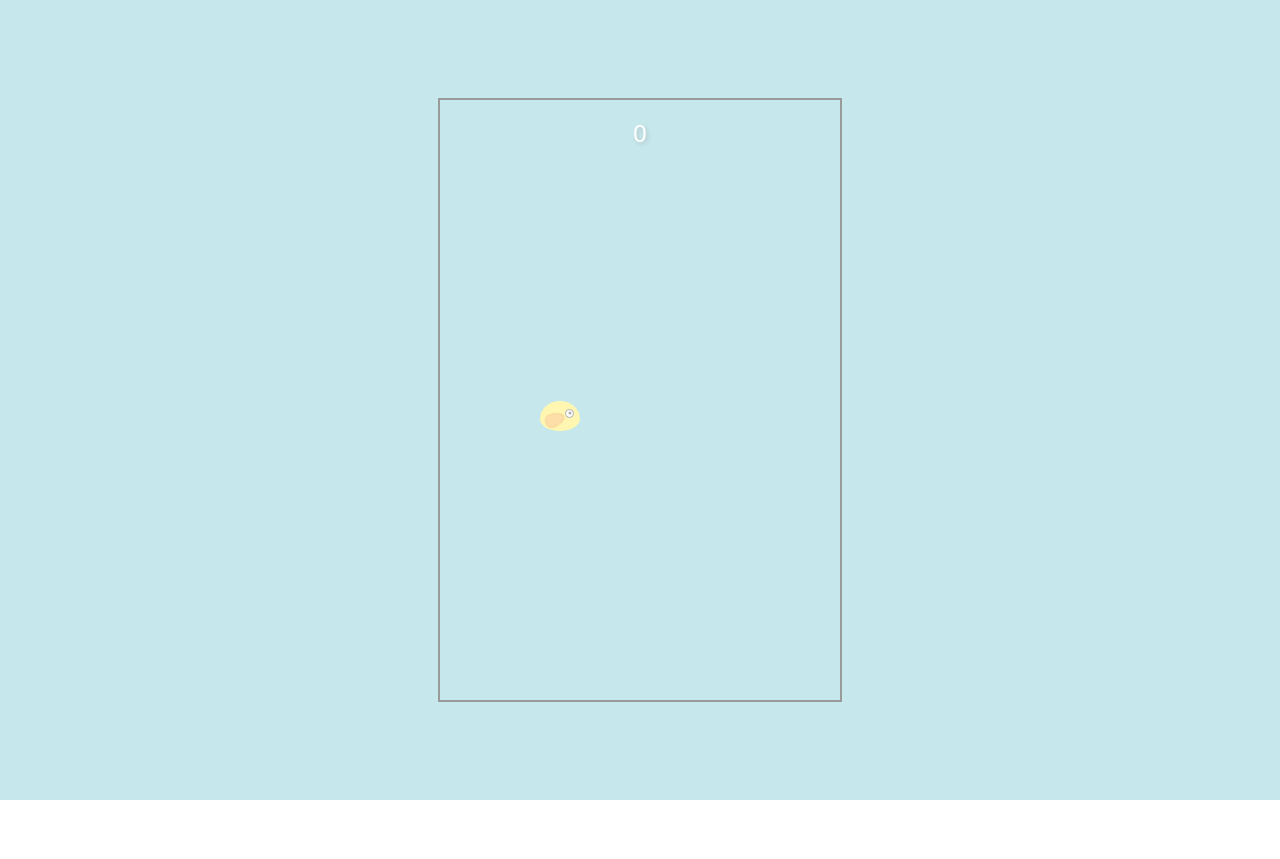
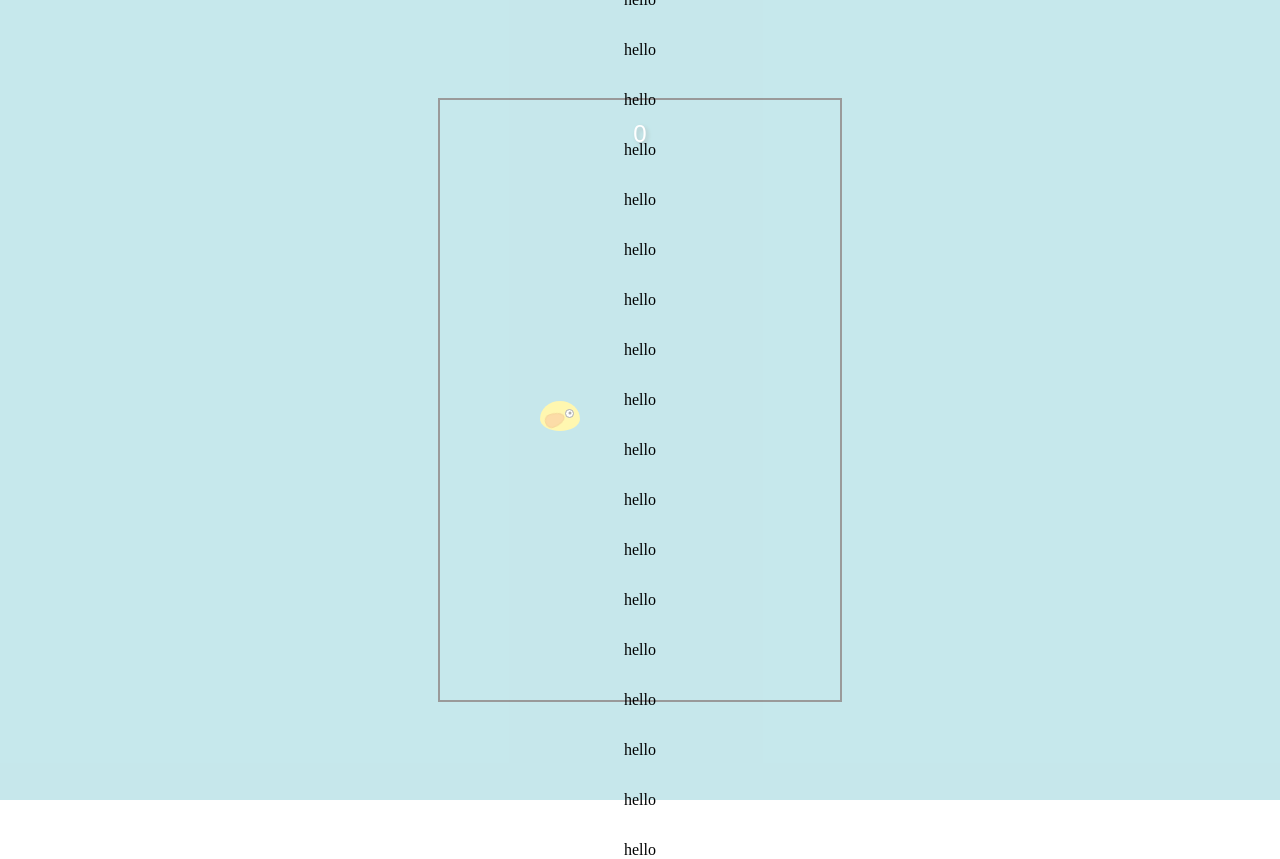
Before and after one commit to Hokage-xMinato/Flappybird, a plain HTML site: page website.html in a window 1280 px wide. Before the commit the page ends 800 px from the top, so only its background shows below. Drawn offline with Linux system fonts and the light colour scheme.

Commit message:
Update website.html

```diff
--- a/website.html
+++ b/website.html
@@ -50,7 +50,7 @@
   <iframe id="background-iframe" src="backgroundflappy.html"></iframe>
 
   <div id="foreground-content">
-
+    <p>hello</p<p>hello</p><p>hello</p><p>hello</p><p>hello</p><p>hello</p><p>hello</p><p>hello</p><p>hello</p><p>hello</p><p>hello</p><p>hello</p><p>hello</p><p>hello</p><p>hello</p><p>hello</p><p>hello</p><p>hello</p><p>hello</p><p>hello</p>
   </div>
 
 </body>
```
